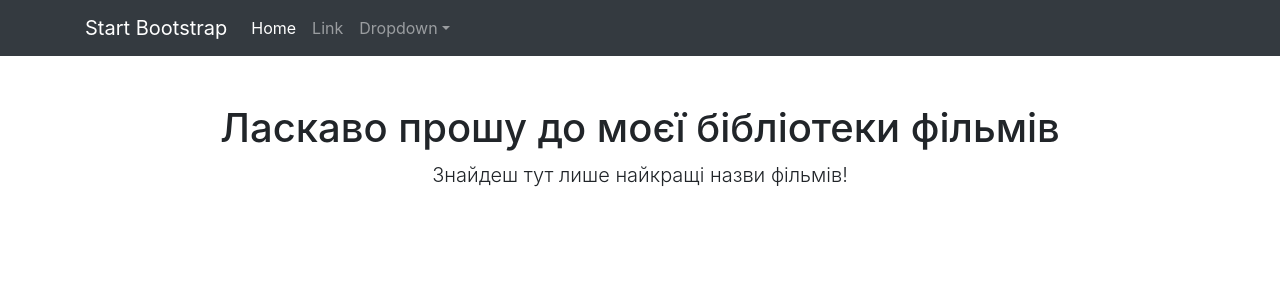
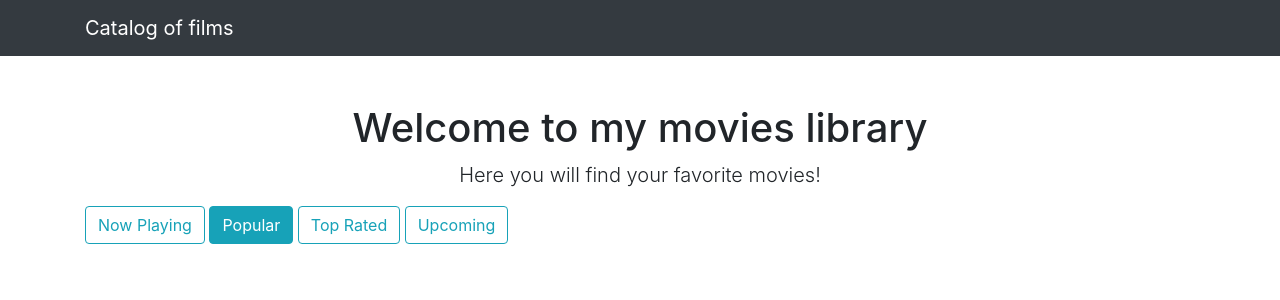
Before and after one commit to N755/movies_catalogue, a Flask app: page / in a window 1280 px wide. Shown: the top 300 px of the page. Run offline with Flask 3, Linux system fonts and the light colour scheme; data that the repository does not hold is empty; some libraries are stand-ins or nearby versions.

Commit message:
movies library

```diff
--- a/main.py
+++ b/main.py
@@ -1,15 +1,28 @@
 from flask import Flask, render_template,request
-
+from flask import url_for,redirect
+import tmdb_client
 
 app = Flask(__name__)
 
 app.secret_key = 'secret'
 
-
 @app.route('/')
 def homepage():
-    movies = []
-    return render_template("homepage.html", movies=movies)
+    selected_list = request.args.get('list_type', "popular")
+    movies = tmdb_client.get_movies(how_many=8, list_type=selected_list)
+    return render_template("homepage.html", movies=movies, list_type=selected_list)
+
+@app.context_processor
+def utility_processor():
+    def tmdb_image_url(path, size):
+        return tmdb_client.get_poster_url(path, size)
+    return {"tmdb_image_url": tmdb_image_url}
+
+@app.route("/movie/<movie_id>")
+def movie_details(movie_id):
+   details = tmdb_client.get_single_movie(movie_id)
+   cast = tmdb_client.get_single_movie_cast(movie_id)
+   return render_template("movie_details.html", movie=details, cast=cast)
 
 if __name__ == '__main__':
     app.run(debug=True)
--- a/static/styles.css
+++ b/static/styles.css
@@ -0,0 +1,4 @@
+.btn.active {
+  background-color: blue;
+  color: white;
+}
--- a/templates/homepage.html
+++ b/templates/homepage.html
@@ -2,21 +2,52 @@
 
 <div class="row">
   <div class="col-lg-12 text-center">
-    <h1 class="mt-5">Ласкаво прошу до моєї бібліотеки фільмів</h1>
-    <p class="lead">Знайдеш тут лише найкращі назви фільмів!</p>
+    <h1 class="mt-5">Welcome to my movies library</h1>
+    <p class="lead">Here you will find your favorite movies!</p>
+  </div>
+
+  <div class="col-lg-12 mb-4">
+    <a
+      href="{{ url_for('homepage', list_type='now_playing') }}"
+      class="btn btn-outline-info{% if list_type == 'now_playing' %} active{% endif %}"
+      >Now Playing</a
+    >
+    <a
+      href="{{ url_for('homepage', list_type='popular') }}"
+      class="btn btn-outline-info{% if list_type == 'popular' %} active{% endif %}"
+      >Popular</a
+    >
+    <a
+      href="{{ url_for('homepage', list_type='top_rated') }}"
+      class="btn btn-outline-info{% if list_type == 'top_rated' %} active{% endif %}"
+      >Top Rated</a
+    >
+    <a
+      href="{{ url_for('homepage', list_type='upcoming') }}"
+      class="btn btn-outline-info{% if list_type == 'upcoming' %} active{% endif %}"
+      >Upcoming</a
+    >
   </div>
   {% for movie in movies %}
   <div class="col-lg-3 col-md-6 mb-4">
     <div class="card h-100">
-      <img class="card-img-top" src="http://placehold.it/300x500" alt="" />
+      <img
+        class="card-img-top"
+        src="{{ tmdb_image_url(movie.poster_path, 'w780') }}"
+      />
       <div class="card-body">
-        <h4 class="card-title">Назва фільму</h4>
-      </div>
-      <div class="card-footer text-center">
-        <a href="#" class="btn btn-primary">Показати більше </a>
+        <h4 class="card-title">{{ movie.title }}</h4>
+        <div class="card-footer">
+          <a
+            href="{{ url_for('movie_details', movie_id=movie.id) }}"
+            class="btn btn-primary"
+            >Show more</a
+          >
+        </div>
       </div>
     </div>
   </div>
+
   {% endfor %}
 </div>
 
--- a/templates/index.html
+++ b/templates/index.html
@@ -8,18 +8,19 @@
     />
     <meta name="description" content="" />
     <meta name="author" content="" />
-    <title>Bare - Start Bootstrap Template</title>
+    <title>Catalog of films</title>
     <!-- Favicon-->
     <link rel="icon" type="image/x-icon" href="assets/favicon.ico" />
     <!-- Core theme CSS (includes Bootstrap)-->
+    <link rel="stylesheet" href="static/styles.css">
     <link rel="stylesheet" href="https://stackpath.bootstrapcdn.com/bootstrap/4.3.1/css/bootstrap.min.css" integrity="sha384-ggOyR0iXCbMQv3Xipma34MD+dH/1fQ784/j6cY/iJTQUOhcWr7x9JvoRxT2MZw1T" crossorigin="anonymous">
 </head>
   </head>
   <body>
     <!-- Responsive navbar-->
-    <nav class="navbar navbar-expand-lg navbar-dark bg-dark">
+    <nav class="navbar navbar-expand-lg navbar-dark bg-dark static-top">
       <div class="container">
-        <a class="navbar-brand" href="#">Start Bootstrap</a>
+        <a class="navbar-brand" href="/">Catalog of films</a>
         <button
           class="navbar-toggler"
           type="button"
@@ -34,29 +35,8 @@
         <div class="collapse navbar-collapse" id="navbarSupportedContent">
           <ul class="navbar-nav ms-auto mb-2 mb-lg-0">
             <li class="nav-item">
-              <a class="nav-link active" aria-current="page" href="#">Home</a>
+              <a class="nav-link active" aria-current="page" href="#"></a>
             </li>
-            <li class="nav-item"><a class="nav-link" href="#">Link</a></li>
-            <li class="nav-item dropdown">
-              <a
-                class="nav-link dropdown-toggle"
-                id="navbarDropdown"
-                href="#"
-                role="button"
-                data-bs-toggle="dropdown"
-                aria-expanded="false"
-                >Dropdown</a
-              >
-              <ul
-                class="dropdown-menu dropdown-menu-end"
-                aria-labelledby="navbarDropdown"
-              >
-                <li><a class="dropdown-item" href="#">Action</a></li>
-                <li><a class="dropdown-item" href="#">Another action</a></li>
-                <li><hr class="dropdown-divider" /></li>
-                <li>
-                  <a class="dropdown-item" href="#">Something else here</a>
-                </li>
               </ul>
             </li>
           </ul>
--- /dev/null
+++ b/tmdb_client.py
@@ -0,0 +1,45 @@
+import requests
+
+api_token = 'eyJhbGciOiJIUzI1NiJ9.eyJhdWQiOiJjY2NlNjVjZTA2OWUyMjA0ZmFhMzFmZmY2ZDNkYzVmZiIsInN1YiI6IjY0MmMzNGJmYzA0NDI5MDFmMDAzYmFkMCIsInNjb3BlcyI6WyJhcGlfcmVhZCJdLCJ2ZXJzaW9uIjoxfQ.1BwAwv6HS7rMSkH7DiyDCj1Hbs8jPQPF74cgLLXusBI'
+api_key = 'ccce65ce069e2204faa31fff6d3dc5ff'
+
+def get_popular_movies(list_type):
+    endpoint = f"https://api.themoviedb.org/3/movie/{list_type}"
+    headers = {
+        "Authorization": f"Bearer {api_token}"
+    }
+    response = requests.get(endpoint, headers=headers)
+    return response.json()
+
+def get_poster_url(poster_api_path, size="w342"):
+    base_url = "https://image.tmdb.org/t/p/"
+    return f"{base_url}{size}/{poster_api_path}"
+
+def get_single_movie(movie_id):
+    endpoint = f"https://api.themoviedb.org/3/movie/{movie_id}"
+    headers = {
+        "Authorization": f"Bearer {api_token}"
+    }
+    response = requests.get(endpoint, headers=headers)
+    return response.json()
+
+def get_single_movie_cast(movie_id):
+    endpoint = f"https://api.themoviedb.org/3/movie/{movie_id}/credits"
+    headers = {
+        "Authorization": f"Bearer {api_token}"
+    }
+    response = requests.get(endpoint, headers=headers)
+    return response.json()["cast"]
+
+def get_movies_list(list_type):
+    endpoint = f"https://api.themoviedb.org/3/movie/{list_type}"
+    headers = {
+        "Authorization": f"Bearer {api_token}"
+    }
+    response = requests.get(endpoint, headers=headers)
+    response.raise_for_status()
+    return response.json()
+
+def get_movies(how_many, list_type):
+    data = get_popular_movies(list_type)
+    return data["results"][:how_many]
```
Also changed, not shown: templates/movie_details.html (added, +53 -0 lines).
